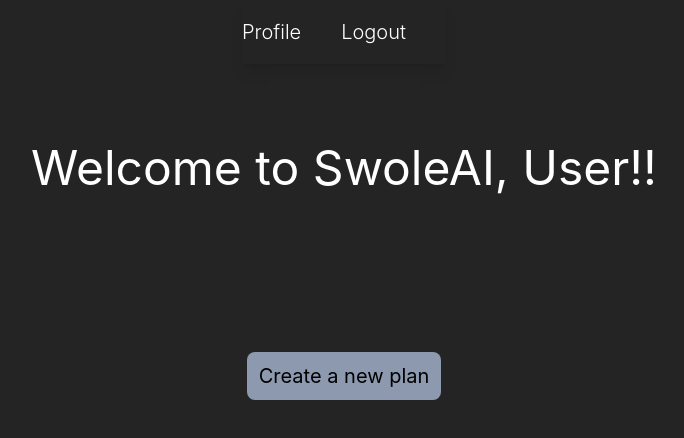
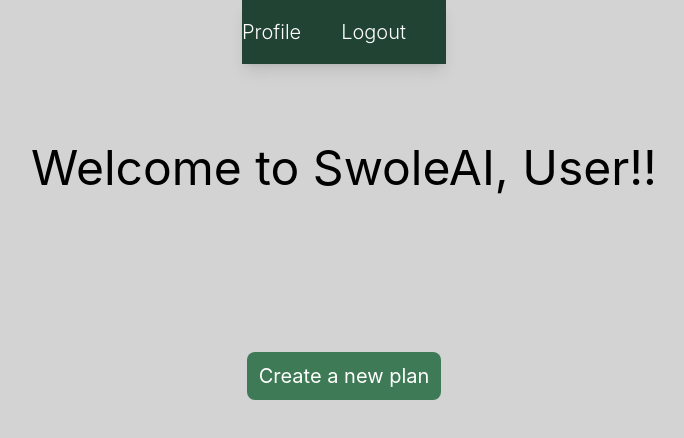
Before and after one commit to jbrijs/swole-ai, a React (Vite) app in the folder client/: page /#/ in a window 1280 px wide. Shown: the top 438 px of the page, without its empty margins (296-980 px from the left). Built offline with nearby package versions, Linux system fonts and the light colour scheme; no server answers.

Commit message:
change tailwind config colors and styled homepage components

```diff
--- a/client/src/App.jsx
+++ b/client/src/App.jsx
@@ -19,7 +19,7 @@ function App() {
 
   return (
     <>
-      <nav className="flex flex-row justify-end items-center h-16 shadow-lg top-0 left-0 gap-10">
+      <nav className="bg-primary flex flex-row justify-end items-center h-16 shadow-lg top-0 left-0 gap-10">
         <Link
           className="text-xl text-white font-light hover:underline underline-offset-4 decoration-1 decoration-accent"
           to="/profile"
--- a/client/src/Home.jsx
+++ b/client/src/Home.jsx
@@ -106,7 +106,7 @@ function Home() {
 
   return (
     <div className="w-full flex flex-col items-center">
-      <h1 className="text-5xl text-white my-20">
+      <h1 className="text-5xl text-textgt my-20">
         Welcome to SwoleAI, {userName + "!"}
       </h1>
       <div className="flex flex-row items-center justify-center gap-3 mb-20"></div>
@@ -118,14 +118,14 @@ function Home() {
             {userPlan && <div>
             {editable ? (
               <button
-                className="bg-primary px-3 h-12 rounded-lg text-xl text-black hover:text-white hover:bg-secondary transition"
+                className="bg-primary px-3 h-12 rounded-lg text-xl text-white hover:text-white hover:bg-secondary transition"
                 onClick={editPlan}
               >
                 Save Plan
               </button>
             ) : (
               <button
-                className="bg-primary px-3 h-12 rounded-lg text-xl text-black hover:text-white hover:bg-secondary transition"
+                className="bg-secondary px-3 h-12 rounded-lg text-xl text-white hover:text-white hover:bg-tertiary transition ease-in duration-200"
                 onClick={() => setEditable(true)}
               >
                 Edit plan
@@ -134,14 +134,14 @@ function Home() {
             </div>}
 
             <button
-              className="flex items-center bg-primary h-12 px-3 rounded-lg text-xl text-black hover:text-white hover:bg-secondary transition"
+              className="flex items-center bg-secondary h-12 px-3 rounded-lg text-xl text-white hover:text-white hover:bg-tertiary transition ease-in duration-200"
               onClick={handleCreateNewPlan}
             >
               Create a new plan
             </button>
             {userPlan && (
               <button
-                className="flex items-center bg-primary h-12 px-3 rounded-lg text-xl text-black hover:text-white hover:bg-secondary transition"
+                className="flex items-center bg-secondary h-12 px-3 rounded-lg text-xl text-white hover:text-white hover:bg-tertiary transition ease-in duration-200"
                 onClick={handleDeleteButton}
               >
                 Delete Plan
--- a/client/src/index.css
+++ b/client/src/index.css
@@ -4,7 +4,7 @@
 
 :root {
   font-family: Inter, system-ui, Avenir, Helvetica, Arial, sans-serif;
-  background-color: #242424;
+  background-color: rgb(211, 211, 211);
   font-synthesis: none;
   text-rendering: optimizeLegibility;
   -webkit-font-smoothing: antialiased;
--- a/client/tailwind.config.js
+++ b/client/tailwind.config.js
@@ -4,10 +4,11 @@ export default {
   theme: {
     extend: {
       colors: {
-        primary: "#8D99AE",
-        secondary: "#92B3C0",
-        tertiary: "#96CCD2",
+        primary: "#214334",
+        secondary: "#3E7A56",
+        tertiary: "#0081A7",
         accent: "#F26419",
+        text: "#3A2E39"
       },
     },
   },
```
